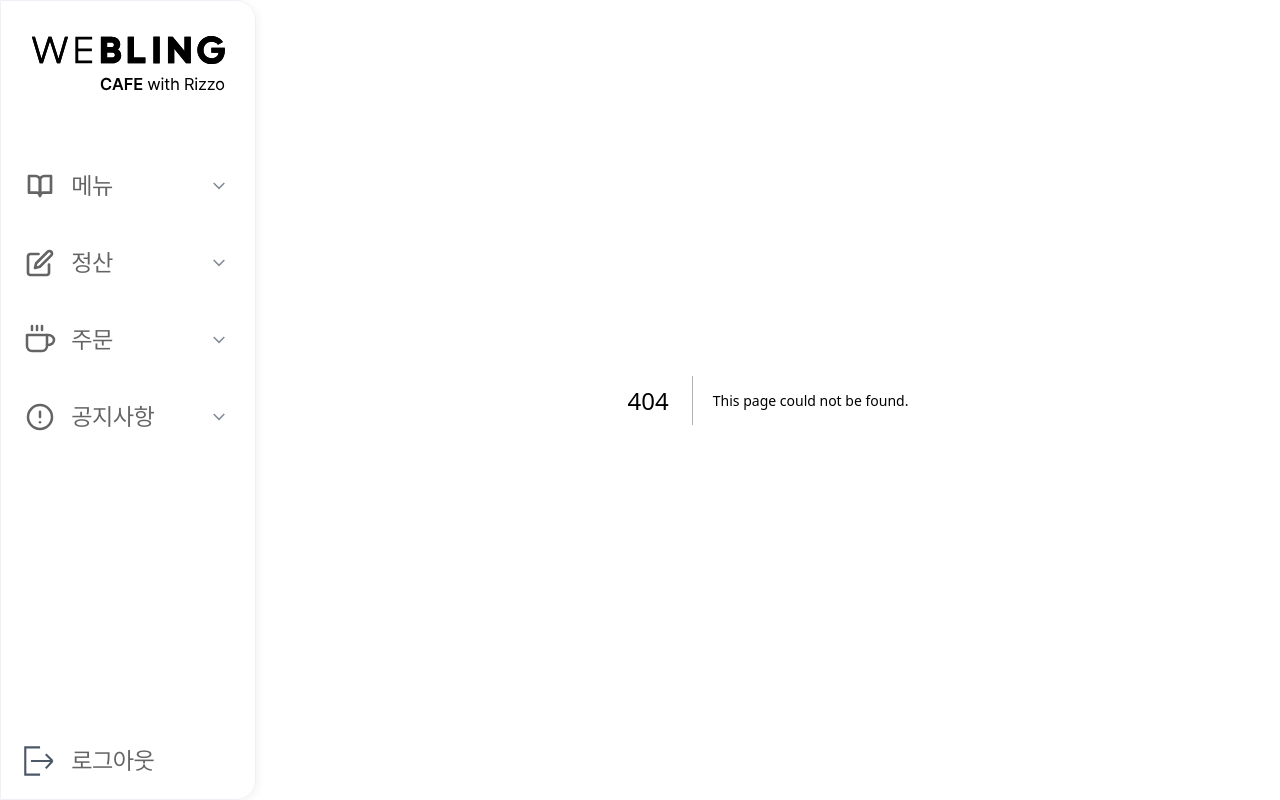
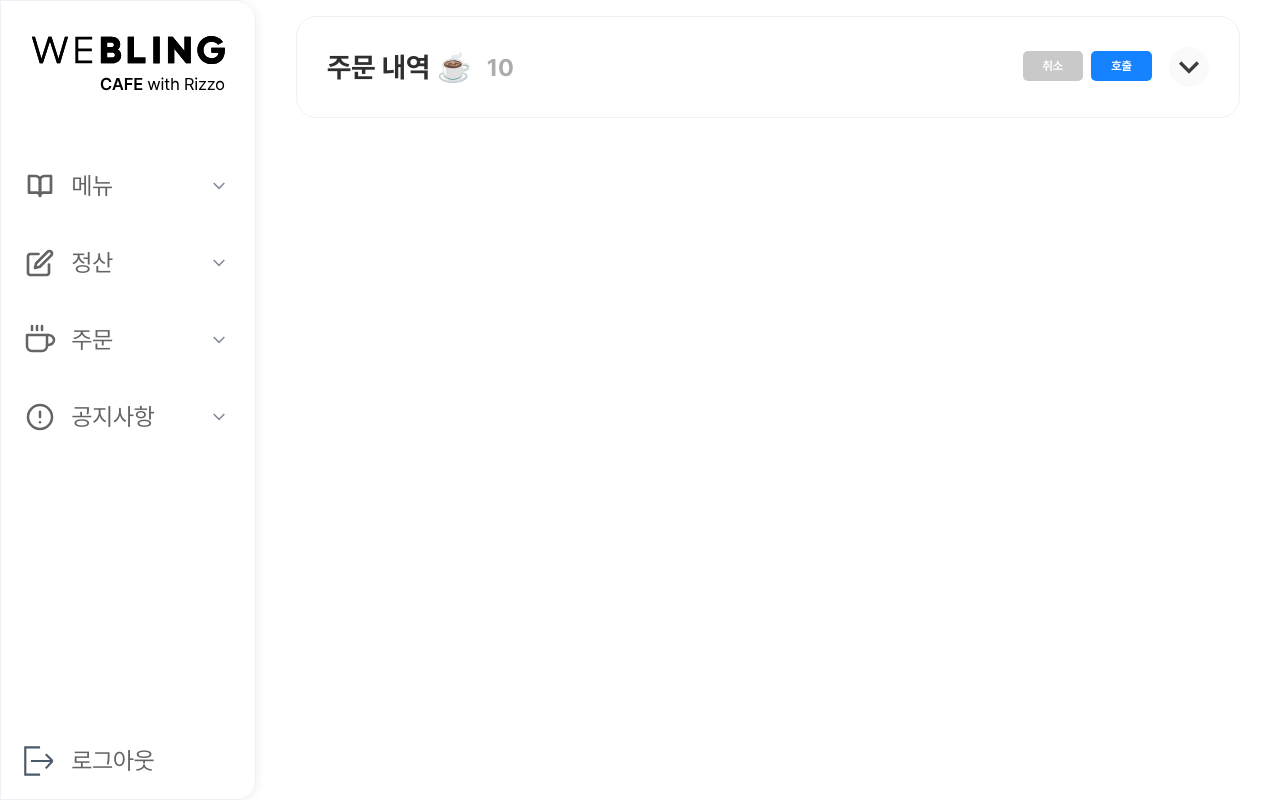
Before and after one commit to WeblingCafe/coffee_frontend, a Next.js app: page /orders/components/OrderList in a window 1280 px wide. Before the commit this address had no page. Built offline with nearby package versions, Linux system fonts and the light colour scheme.

Commit message:
feat: 주문내역, 호출내역 추가

```diff
--- /dev/null
+++ b/src/pages/orders/components/OrderList/index.tsx
@@ -0,0 +1,49 @@
+import styled from 'styled-components';
+import ClosedContainer from '../DropdownList/ClosedContainer';
+import DropDownList from '../DropdownList';
+import { font } from 'styles/fonts';
+import Table from '../Table';
+
+export default function OrderList() {
+  return (
+    <Container>
+      <DropDownList title="주문 내역 ☕️" count={10} initialValue={false}>
+         <Table />
+      </DropDownList>
+      <ButtonsWrap>
+        <CancelBtn disabled>취소</CancelBtn>
+        <ConfirmBtn>호출</ConfirmBtn>
+      </ButtonsWrap>
+    </Container>
+  );
+}
+
+const Container = styled.div`
+  position:relative;
+  margin-top: 16px;
+`;
+
+const ButtonsWrap = styled.div`
+  position:absolute;
+  right: 80px;
+  top : 35px;
+`;
+
+const CancelBtn = styled.button`
+${font(12, 600, 16)}
+  padding: 6.6px 20px 7.4px;
+  color: white;
+  background-color: #FF6A6A;
+  border-radius: 5px;
+  margin-right: 8px;
+  cursor:pointer;
+
+  :disabled{
+    background-color: #C9C9C9;
+  }
+`;
+
+const ConfirmBtn = styled(CancelBtn)`
+${font(12, 600, 16)}
+  background-color: #1582FF;
+`;
```
Also changed, not shown: src/pages/orders/components/PickUpCompleteList/index.tsx (added, +15 -0 lines).
